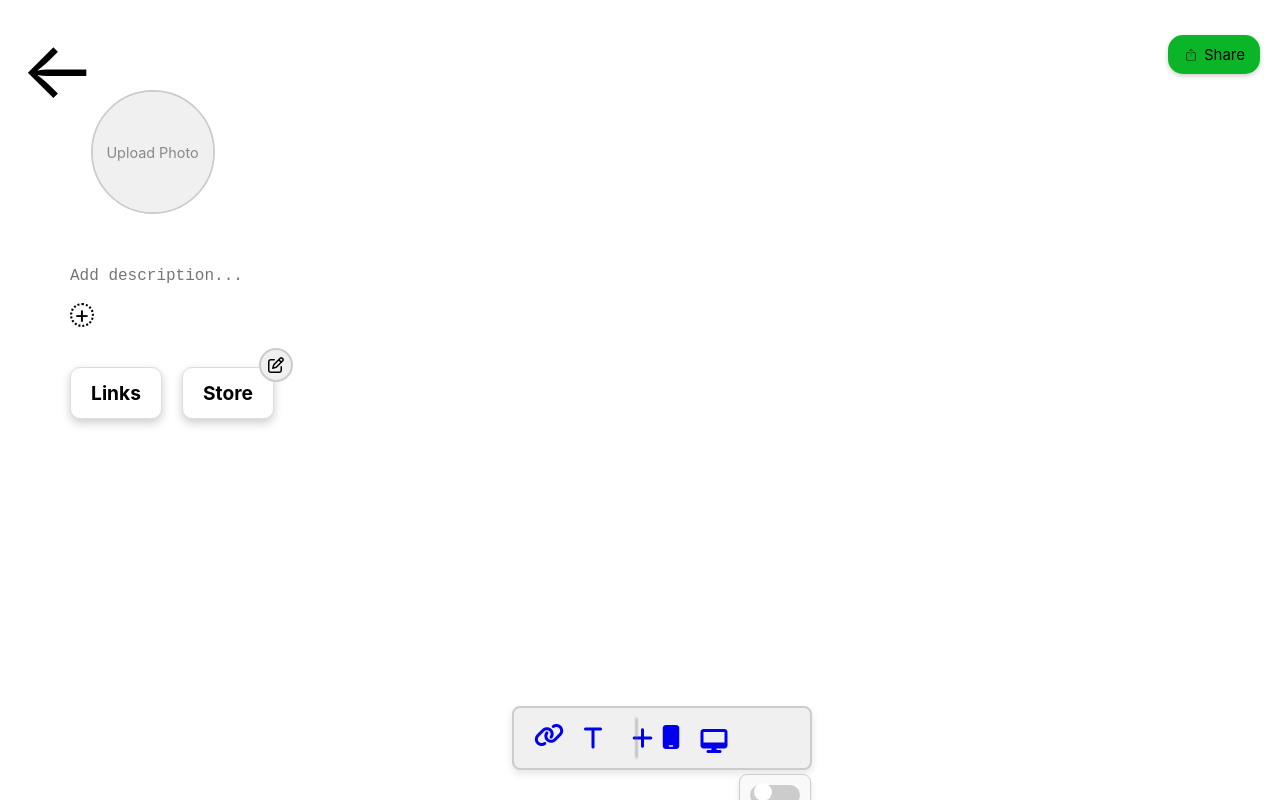
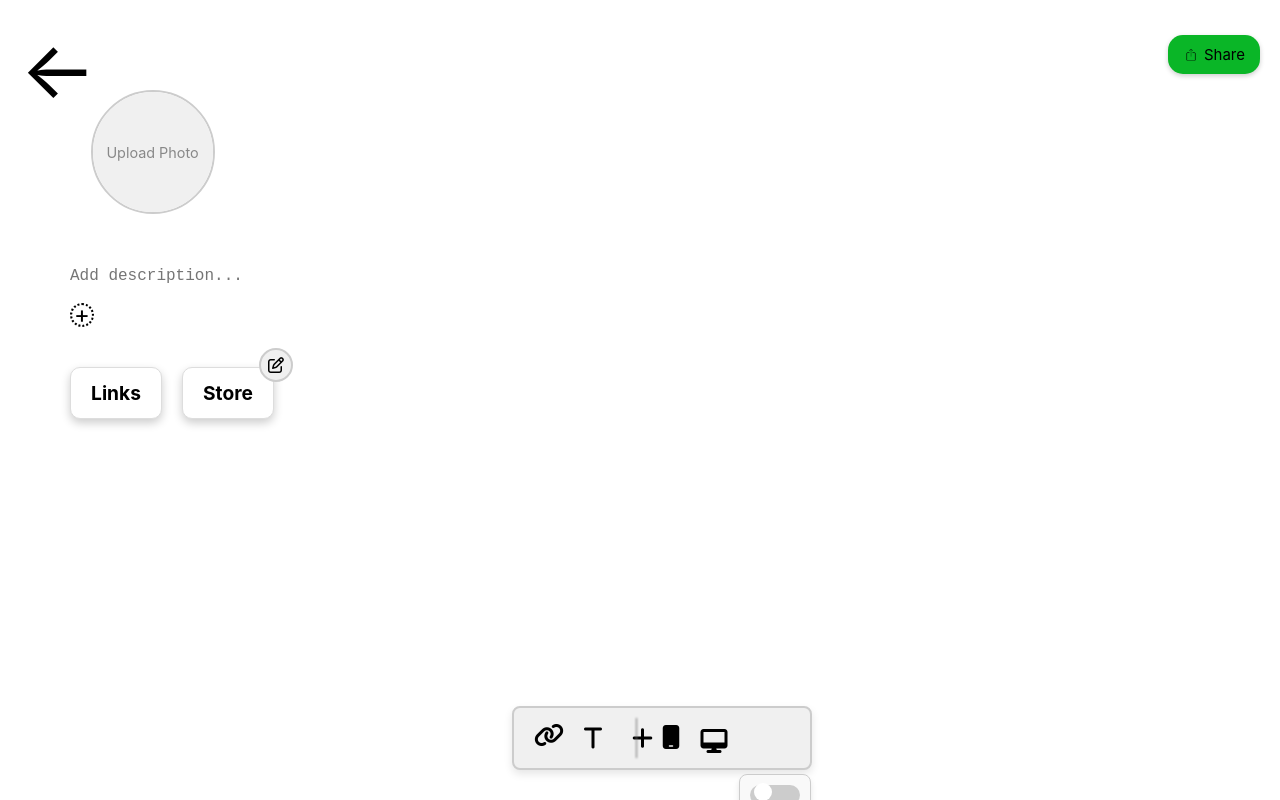
Before and after one commit to shreeya34/profile-fusion-app, a React (Create React App) app: page /dashboard in a window 1280 px wide. Built offline with nearby package versions, Linux system fonts and the light colour scheme.

Commit message:
working on edit mode

```diff
--- a/src/Dashboard.css
+++ b/src/Dashboard.css
@@ -475,22 +475,15 @@ input:checked + .slider + .status {
   font-size: 1em;
   color: #555;
 }
-.small-box {
-  display: flex;
-  gap: 20px; /* Space between icons */
-  padding: 20px;
-  background-color: #6e6e6e; /* Background color for the small box */
-  border-radius: 8px;
-  width: 2px;
-  height: 2px;
-  margin-top: -10px;
-}
+
 
 .icon-link{
   display: inline-block;
   align-items: center;      /* Align text and icon vertically */
   font-size: 1.2rem; /* Decrease font size for the link */
   margin-top: -10px;  /* Move the link a little up */
+  color: #000;
+
 
 }
 
@@ -505,7 +498,9 @@ input:checked + .slider + .status {
   align-items: center; /* This is for flexbox, but isn't necessary here */
   margin-left: 50px;  /* Adjust the spacing */
   position: relative; /* Add this to make 'top' work */
-  top: -25px;         /* Move the icon up */
+  top: -25px;
+  color: #000;
+
 }
 .plus-icon {
   font-size: 1.5rem;
@@ -513,7 +508,9 @@ input:checked + .slider + .status {
   align-items: center; /* This is for flexbox, but isn't necessary here */
   margin-left: 30px;  /* Adjust the spacing */
   position: relative; /* Add this to make 'top' work */
-  top: -25px;         /* Move the icon up */
+  top: -25px;
+  color: #000;
+
 }
 .vertical-line {
   width: 1px; /* Thickness of the line */
@@ -531,7 +528,9 @@ input:checked + .slider + .status {
   align-items: center; /* This is for flexbox, but isn't necessary here */
   margin-left: 50%;  /* Adjust the spacing */
   position: relative; /* Add this to make 'top' work */
-  top: -95px;         /* Move the icon up */
+  top: -95px;
+  color: #000;
+
 }
 
 .desktop-icon {
@@ -540,7 +539,8 @@ input:checked + .slider + .status {
   align-items: center; /* This is for flexbox, but isn't necessary here */
   margin-left: 65%;  /* Adjust the spacing */
   position: relative; /* Add this to make 'top' work */
-  top: -120px;         /* Move the icon up */
+  top: -120px;
+  color: #000;
 }
 .switch-box {
   margin-top: -40%;
```
